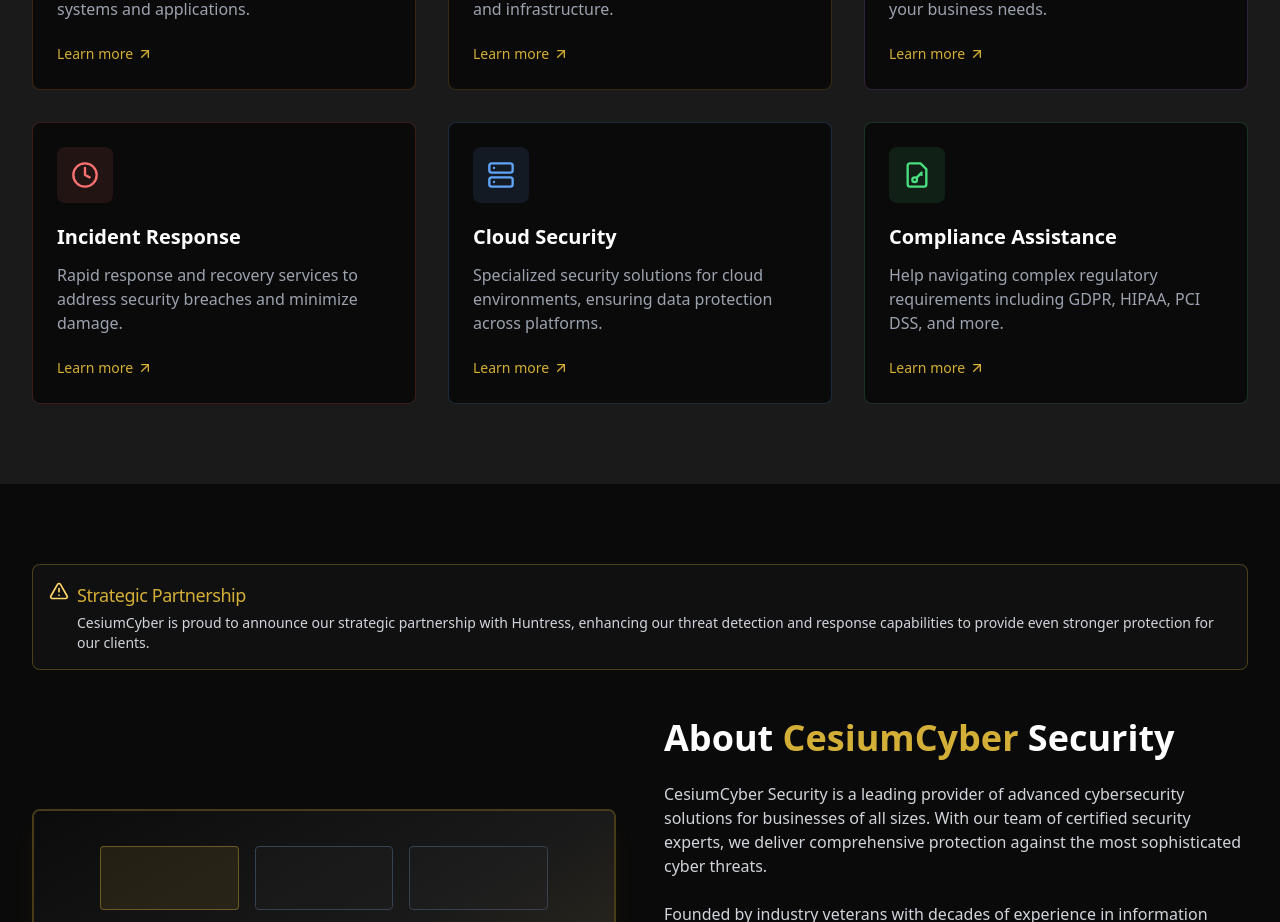
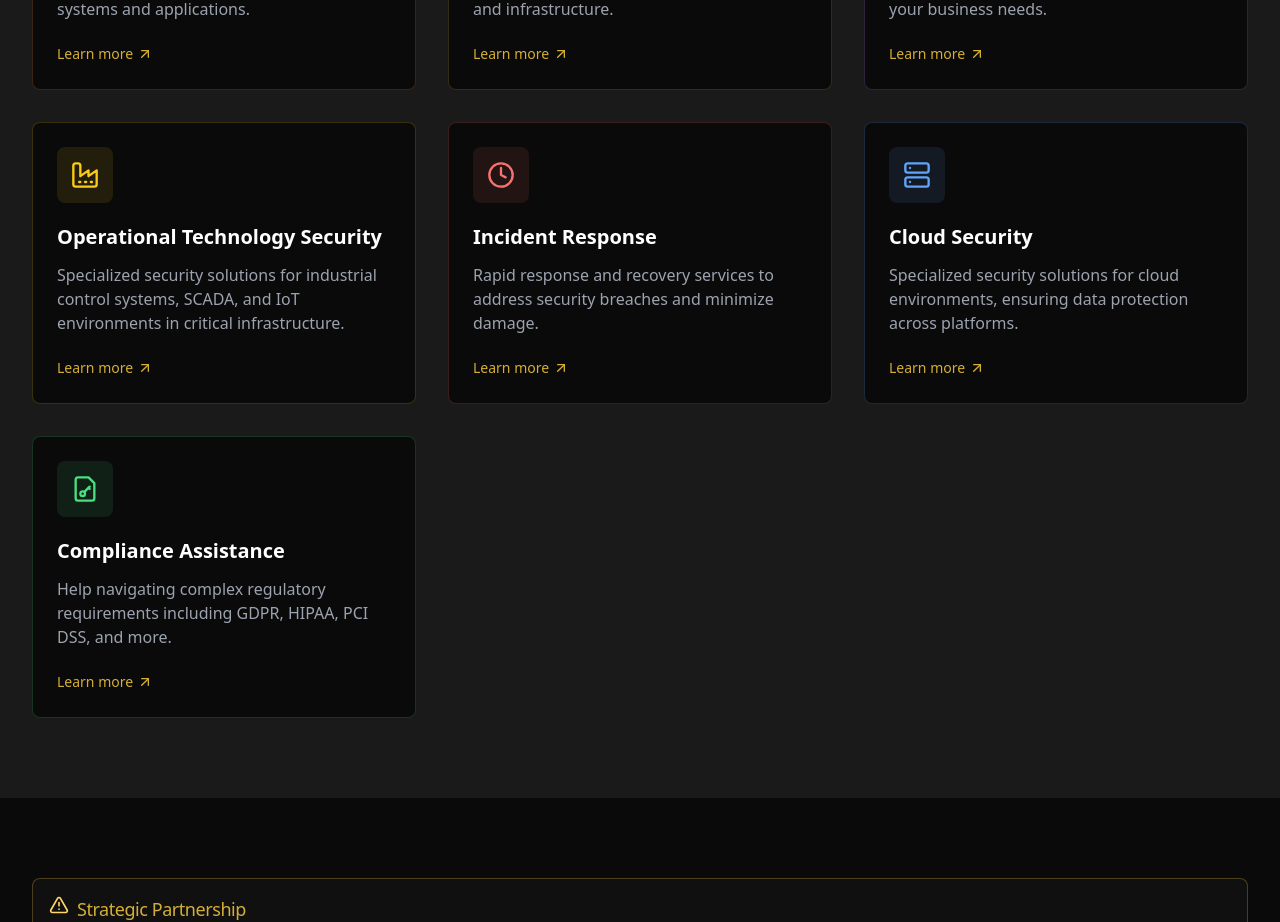
Before and after one commit to sleehoco/cesium, a React (Vite) app: page / in a window 1280 px wide. Shown: the part 1080-2002 px from the top of the page. Built offline with nearby package versions, Linux system fonts and the light colour scheme.

Commit message:
Add operational technology service
Adds a new service to the services section for operational technology.

```diff
--- a/src/components/sections/ServicesSection.tsx
+++ b/src/components/sections/ServicesSection.tsx
@@ -1,5 +1,5 @@
 
-import { Shield, AlertTriangle, Clock, ArrowUpRight, Server, Lock, FileKey, Users } from "lucide-react";
+import { Shield, AlertTriangle, Clock, ArrowUpRight, Server, Lock, FileKey, Users, Factory } from "lucide-react";
 import ScrollAnimation from "../utils/ScrollAnimation";
 
 const ServicesSection = () => {
@@ -30,6 +30,15 @@ const ServicesSection = () => {
       color: "text-purple-400",
       bgColor: "bg-purple-400/10",
       borderColor: "border-purple-400/20"
+    },
+    {
+      id: "operational-technology",
+      title: "Operational Technology Security",
+      description: "Specialized security solutions for industrial control systems, SCADA, and IoT environments in critical infrastructure.",
+      icon: Factory,
+      color: "text-yellow-400",
+      bgColor: "bg-yellow-400/10",
+      borderColor: "border-yellow-400/20"
     },
     {
       id: "incident-response",
```
